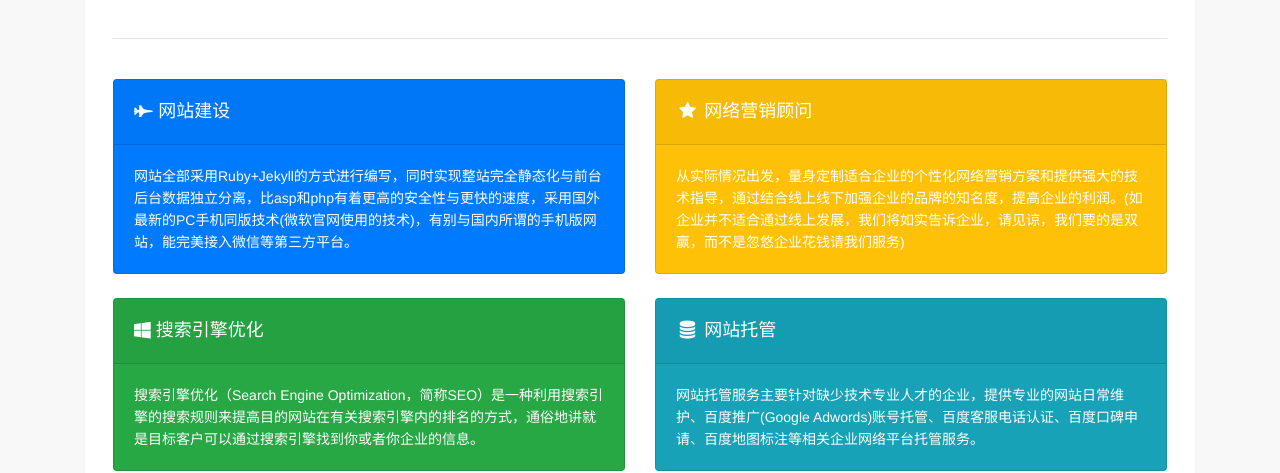
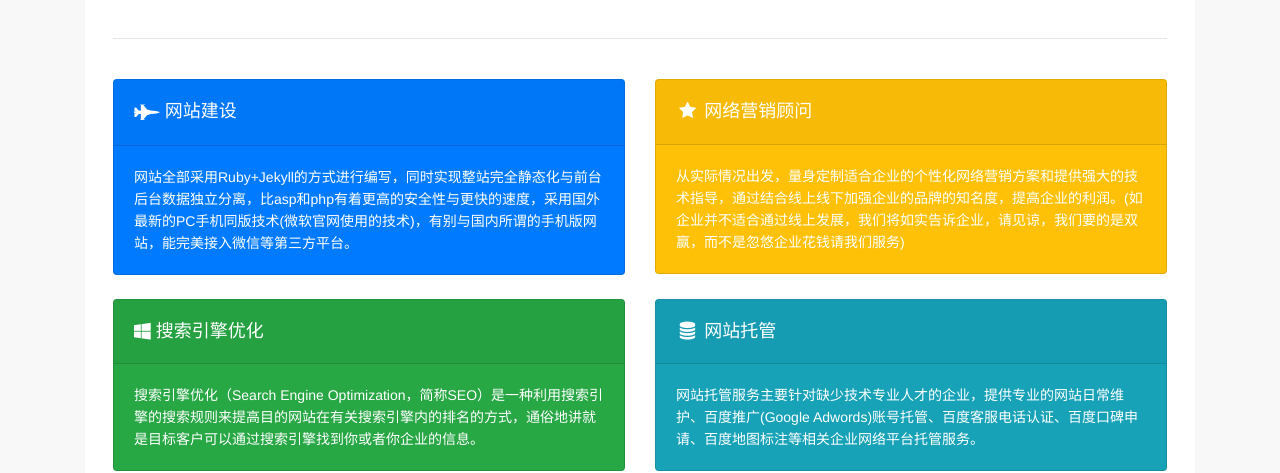
Before and after one commit to Lizhitao609/lizhitao609.github.io, a Jekyll site: the page built from pages/about.html, in a window 1280 px wide. Shown: the part 662-1135 px from the top of the page. Built offline with Jekyll 4.4.1, drawn with Linux system fonts in a browser that asks for light colours; comment, search, counter and statistics services are not loaded.

Commit message:
Update about.html

```diff
--- a/pages/about.html
+++ b/pages/about.html
@@ -19,7 +19,7 @@
           <div class="col-md-12 my-4"><hr></div>
           <div class="col-md-6">
             <div class="card text-white bg-primary mb-4">
-              <div class="card-header"><h4><i class="fa fa-fighter-jet"></i> 网站建设</h4></div>
+              <div class="card-header"><h4><i class="fa fa-fighter-jet fa-lg"></i> 网站建设</h4></div>
               <div class="card-body">
                 <p class="card-text">网站全部采用Ruby+Jekyll的方式进行编写，同时实现整站完全静态化与前台后台数据独立分离，比asp和php有着更高的安全性与更快的速度，采用国外最新的PC手机同版技术(微软官网使用的技术)，有别与国内所谓的手机版网站，能完美接入微信等第三方平台。</p>
               </div>
```
